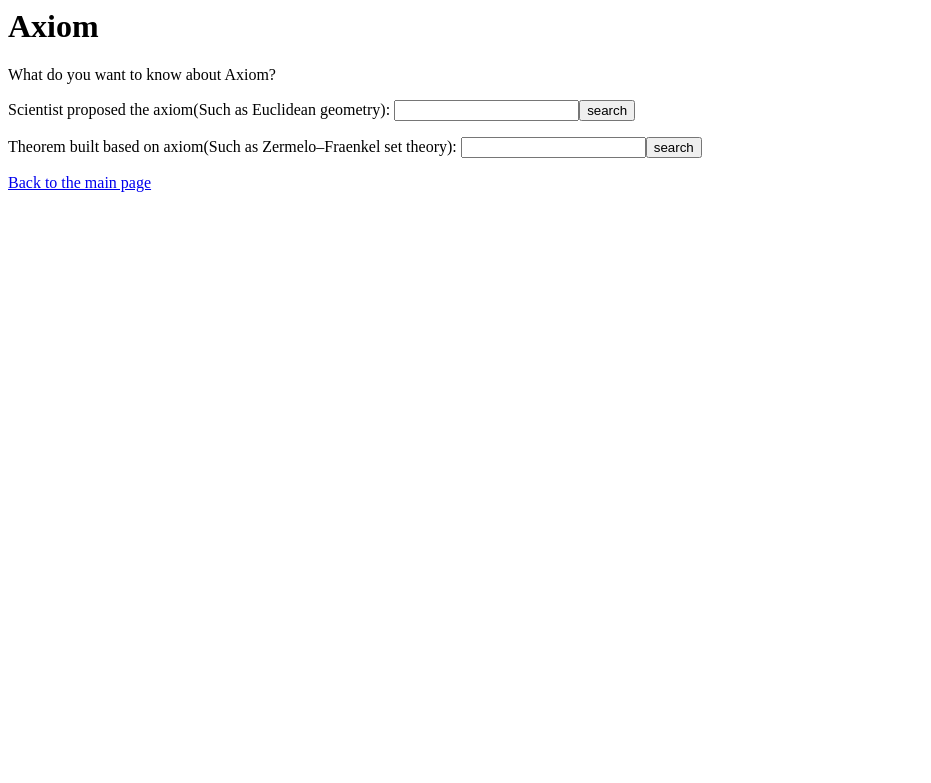
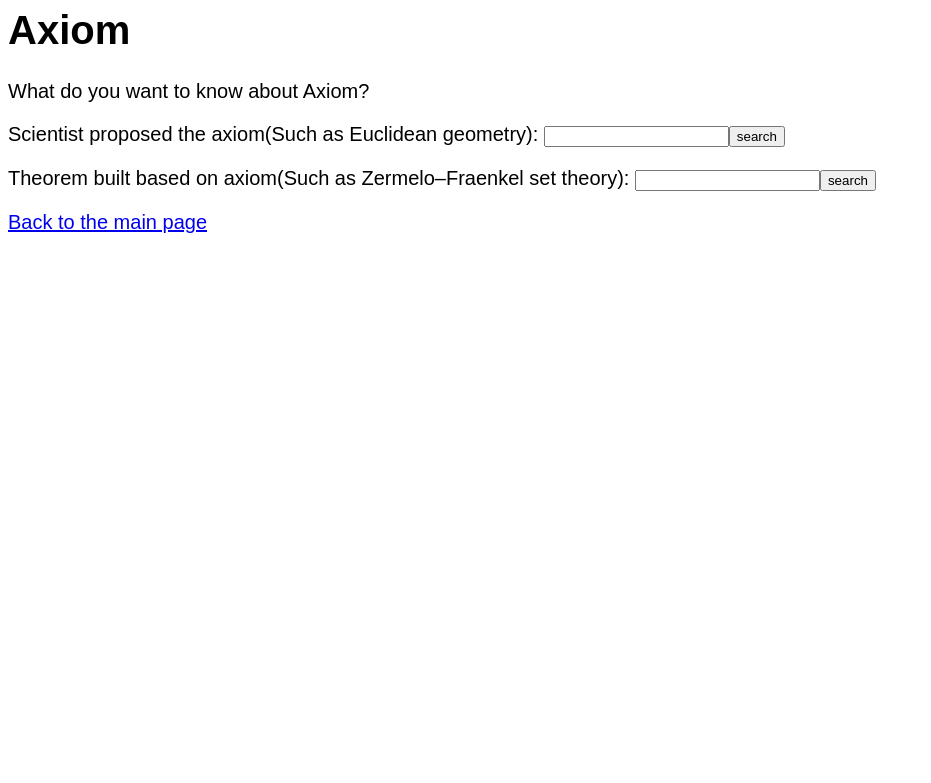
Before and after one commit to tykswtr/cs4111, a Flask app: template templates/axiom.html in a window 1280 px wide. Shown: the top 783 px of the page, without its empty margins (0-931 px from the left). Run offline with Flask 2, Linux system fonts and the light colour scheme; the template is opened without the code that fills it, so the values that code supplies are empty; parts of the project's set-up code (start-up, migrations or seed data) failed here and were passed over.

Commit message:
Add files via upload
change format

```diff
--- a/templates/axiom.html
+++ b/templates/axiom.html
@@ -1,4 +1,12 @@
+<html>
+  <style>
+    body{
+      font-size: 15pt;
+      font-family: arial;
+    }
+  </style>
 
+ <body>
   <h1>Axiom</h1>
   <!-- <div>{{data}}</div> -->
 
@@ -21,3 +29,5 @@
 </form>
 
 <p><a href="/">Back to the main page</a></p>
+</body>
+</html>
```
